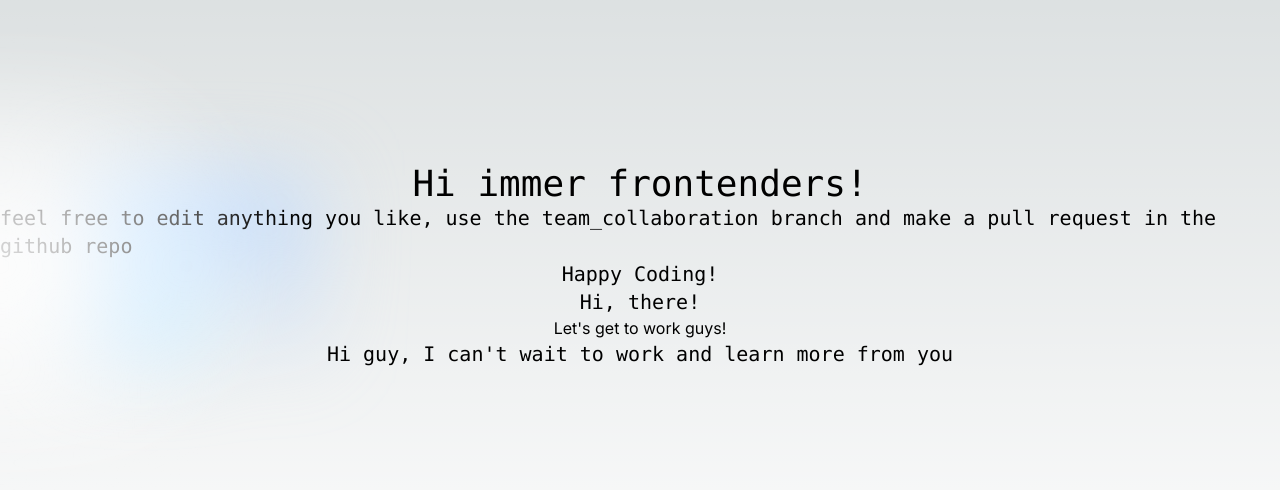
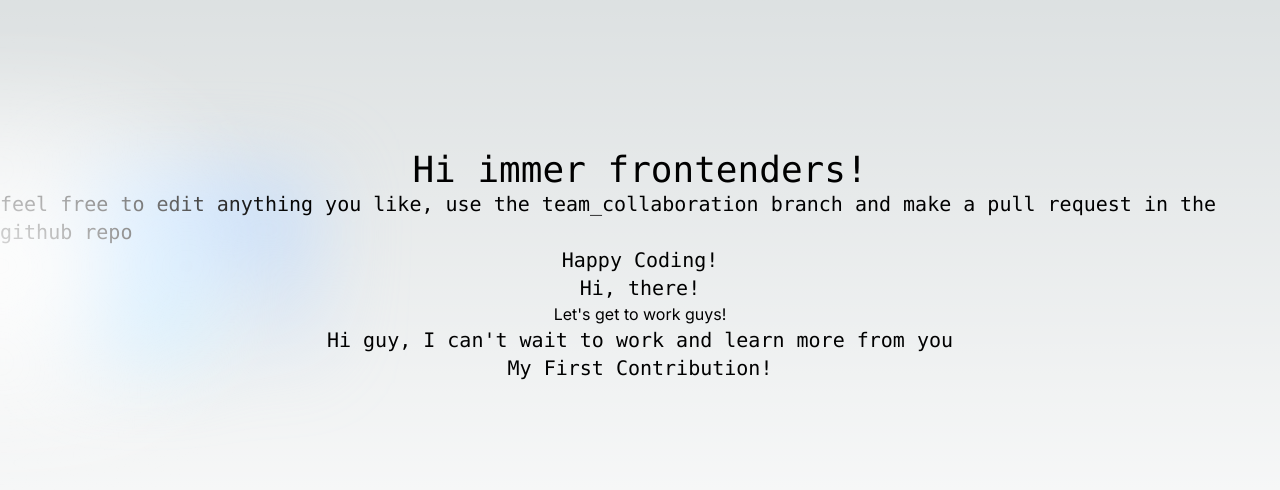
Before and after one commit to Blautzik/immer_frontend, a Next.js app: page / in a window 1280 px wide. Shown: the part 134-624 px from the top of the page. Built offline with nearby package versions, Linux system fonts and the light colour scheme.

Commit message:
New contribution

```diff
--- a/src/app/page.tsx
+++ b/src/app/page.tsx
@@ -16,6 +16,7 @@ export default function Home() {
           <p className="text-xl font-mono">
             Hi guy, I can't wait to work and learn more from you
           </p>
+	  <p className="text-xl font-mono">My First Contribution!</p>
         </div>
       </div>
     </main>
```
